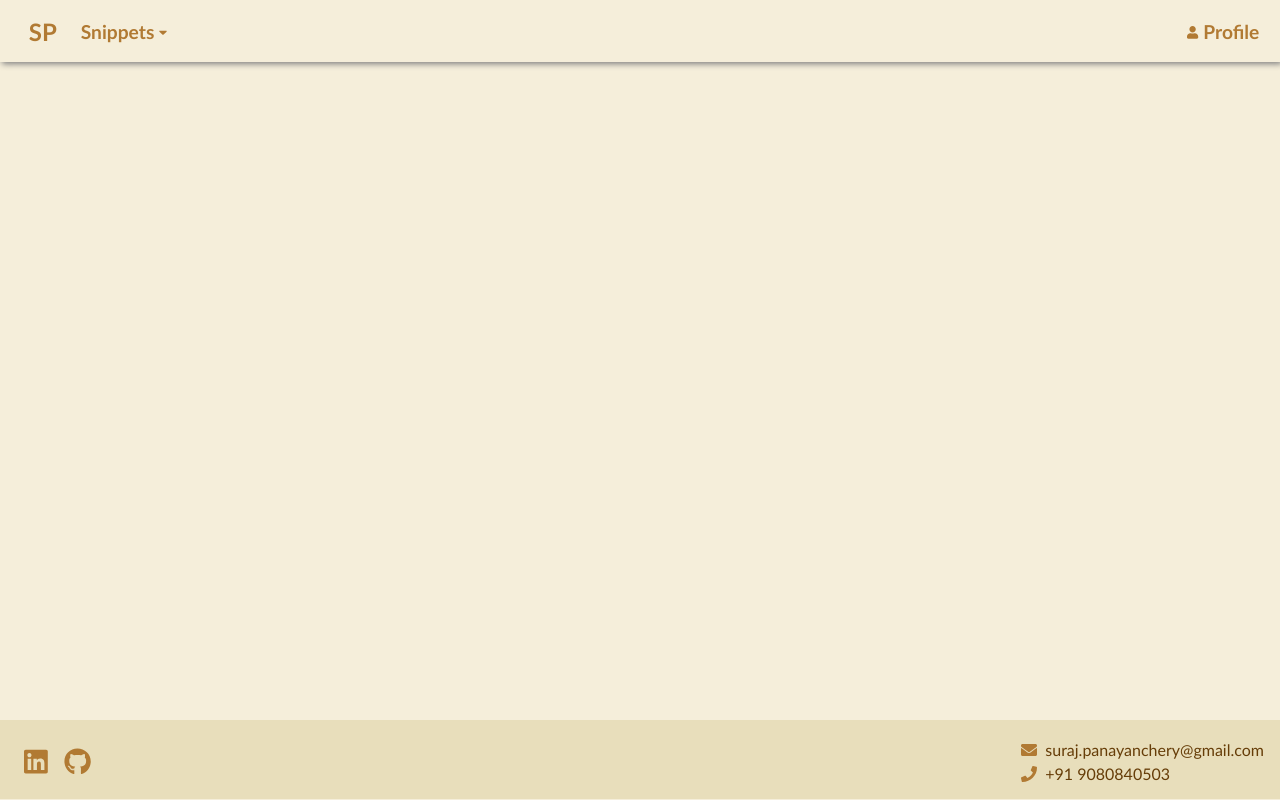
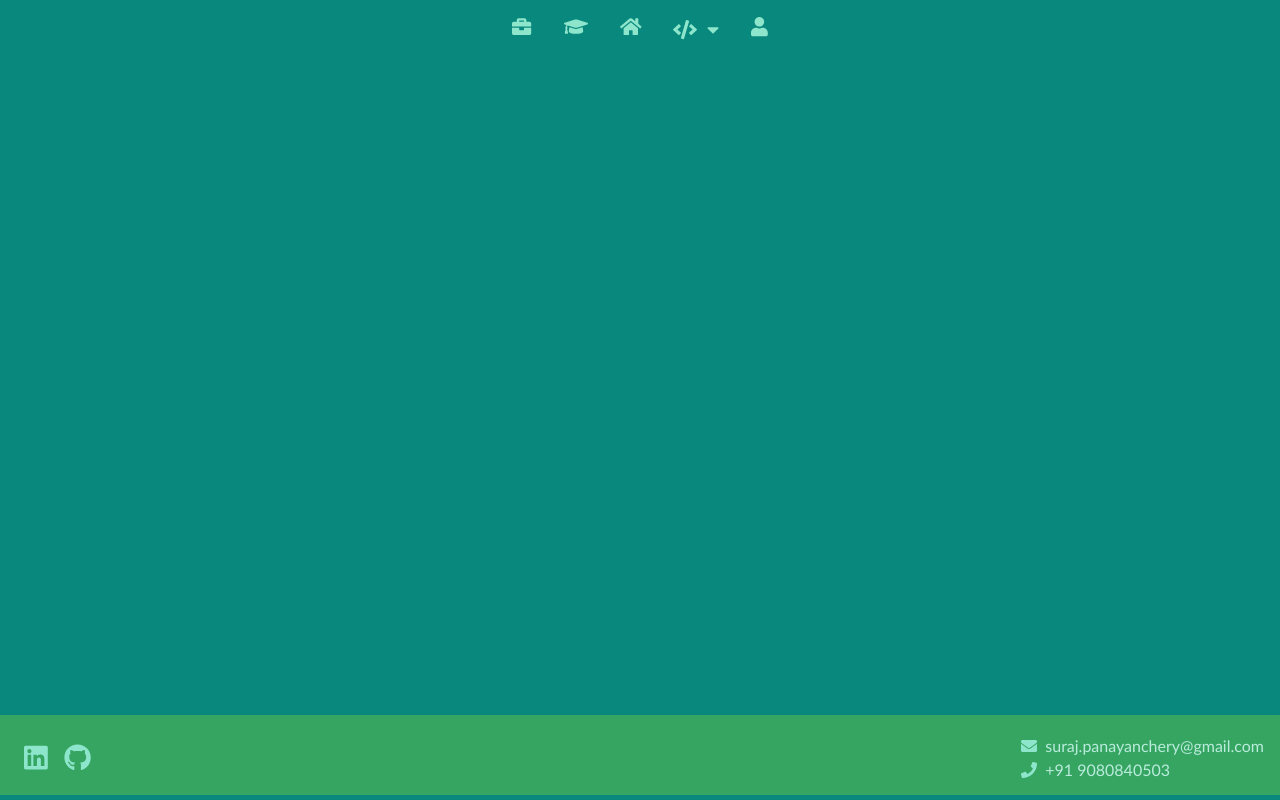
Before and after one commit to surajPanayanchery/resume, an Angular app: page /snippets in a window 1280 px wide. Built offline with nearby package versions, Linux system fonts and the light colour scheme.

Commit message:
styles changes

```diff
--- a/src/app/shared/components/footer/footer.component.scss
+++ b/src/app/shared/components/footer/footer.component.scss
@@ -8,7 +8,7 @@ fa-icon {
 
 .footer-container {
     padding: 1rem;
-    background-color: $light;
+    background-color: #36a562; //$light;
     .ext-icons {
         padding-top: 0.3rem;
         .icon-only {
--- a/src/app/shared/components/header/header.component.html
+++ b/src/app/shared/components/header/header.component.html
@@ -1,10 +1,25 @@
-<div class="d-flex header-nav justify-between align-items-center wrap">
-  <div class="d-flex align-items-center wrap">
-    <a class="home nav" routerLink="/">SP</a>
+<div class="d-flex header-nav justify-content-center align-items-center wrap">
+  <a
+    class="nav"
+    routerLink="profile/profession"
+    routerLinkActive="active"
+    [routerLinkActiveOptions]="{ exact: true }"
+  >
+    <fa-icon [icon]="work"></fa-icon
+  ></a>
+  <a
+    class="nav"
+    routerLink="profile/education"
+    routerLinkActive="active"
+    [routerLinkActiveOptions]="{ exact: true }"
+  >
+    <fa-icon [icon]="education"></fa-icon
+  ></a>
+  <a class="nav" routerLink="/"> <fa-icon [icon]="home"></fa-icon></a>
   <a class="nav nav-item">
     <div class="d-flex align-items-center">
-        <span>Snippets</span
-        ><fa-icon class="arrow-down" [icon]="arrowDown"></fa-icon>
+      <fa-icon [icon]="snippets"></fa-icon>
+      <fa-icon class="arrow-down" [icon]="arrowDown"></fa-icon>
       <fa-icon class="arrow-up" [icon]="arrowUp"></fa-icon>
     </div>
     <div class="sub-section d-flex vertical justify-content-center">
@@ -17,12 +32,12 @@
       </div>
     </div>
   </a>
+  <a
+    class="nav"
+    routerLink="profile"
+    routerLinkActive="active"
+    [routerLinkActiveOptions]="{ exact: true }"
+  >
+    <fa-icon [icon]="userIcon"></fa-icon
+  ></a>
 </div>
-  <div class="d-flex align-items-center">
-    <a class="nav nav-item" routerLink="profile" routerLinkActive="active">
-      <div class="d-flex align-items-center">
-        <fa-icon [icon]="userIcon"></fa-icon><span>Profile</span>
-      </div>
-    </a>
-  </div>
-</div>
--- a/src/app/shared/components/header/header.component.scss
+++ b/src/app/shared/components/header/header.component.scss
@@ -1,36 +1,38 @@
 @import "../../../../styles.scss";
 
 .header-nav {
-    padding: 0.8rem 0.8rem;
+    padding: 0rem 0.8rem;
     font-weight: bold;
-    box-shadow: 2px 2px 6px grey;
+    // box-shadow: 2px 2px 6px grey;
 
     .nav {
         text-decoration: none;
         color: $dark;
         cursor: pointer;
-        padding: 0rem 0.5rem;
+        padding: 0.8rem 0.5rem;
         border-radius: 0.5rem;
         margin: 0rem 0.2rem;
 
+        fa-icon {
+            font-size: 1.2rem;
+        }
+
+        &:not(.nav-item) fa-icon {
+            position: relative;
+            bottom: 0.2rem;
+        }
+
         &:hover {
-            background-color: $light;
+            border-bottom: 2px solid white !important;
+            border-radius: 0rem;
         }
         &.active {
-            color: $darker;
+            border-bottom: 2px solid white !important;
+            border-radius: 0rem;
             cursor: unset;
         }
 
-        &.home {
-            border: none;
-            padding: 0rem 0.8rem;
-            font-size: 1.5rem;
-        }
-
         &.nav-item {
-            padding: 0.3rem;
-            padding-top: 0.4rem;
-            font-size: 1.2rem;
             position: relative;
             .sub-section {
                 display: none;
@@ -41,7 +43,7 @@
                 white-space: nowrap;
                 position: absolute;
                 left: 1rem;
-                top: 2.3rem;
+                top: 2.8rem;
                 z-index: 100;
                 padding: 0rem 0.5rem;
                 .sub-item {
@@ -79,3 +81,13 @@ fa-icon {
     font-size: 0.8rem;
     margin: 0.3rem;
 }
+
+@media (max-width: 350px) {
+    .header-nav {
+        padding: 0.8rem 0.8rem;
+        .nav {
+            padding: 0rem 0.3rem;
+            margin: 0rem;
+        }
+    }
+}
--- a/src/app/shared/components/header/header.component.ts
+++ b/src/app/shared/components/header/header.component.ts
@@ -1,7 +1,11 @@
 import { Component, OnInit } from '@angular/core';
+import { faCode } from '@fortawesome/free-solid-svg-icons/faCode';
 import { faBalanceScale } from '@fortawesome/free-solid-svg-icons/faBalanceScale';
+import { faBriefcase } from '@fortawesome/free-solid-svg-icons/faBriefcase';
 import { faCaretDown } from '@fortawesome/free-solid-svg-icons/faCaretDown';
 import { faCaretUp } from '@fortawesome/free-solid-svg-icons/faCaretUp';
+import { faGraduationCap } from '@fortawesome/free-solid-svg-icons/faGraduationCap';
+import { faHome } from '@fortawesome/free-solid-svg-icons/faHome';
 import { faTasks } from '@fortawesome/free-solid-svg-icons/faTasks';
 import { faUser } from '@fortawesome/free-solid-svg-icons/faUser';
 
@@ -16,6 +20,12 @@ export class HeaderComponent implements OnInit {
   arrowDown = faCaretDown;
   arrowUp = faCaretUp;
   counter = faBalanceScale;
+  home = faHome;
+  work = faBriefcase;
+  education = faGraduationCap;
+  snippets = faCode
+
+
   constructor() {}
 
   ngOnInit(): void {}
--- a/src/styles.scss
+++ b/src/styles.scss
@@ -2,11 +2,11 @@
 
 $white: white;
 $black: black;
-$lighter: rgb(245, 238, 218);
-$light: #e8debb;
-$warm: rgb(207, 185, 110);
-$dark: rgb(177, 122, 51);
-$darker: rgb(102, 61, 8);
+$lighter: rgb(9, 136, 125);
+$light: #2285b3;
+$warm: rgb(95, 207, 198);
+$dark: rgb(141, 230, 203);
+$darker: rgb(186, 236, 220);
 
 * {
     margin: 0;
```
Lines whose indentation alone changed are shown as unchanged.
